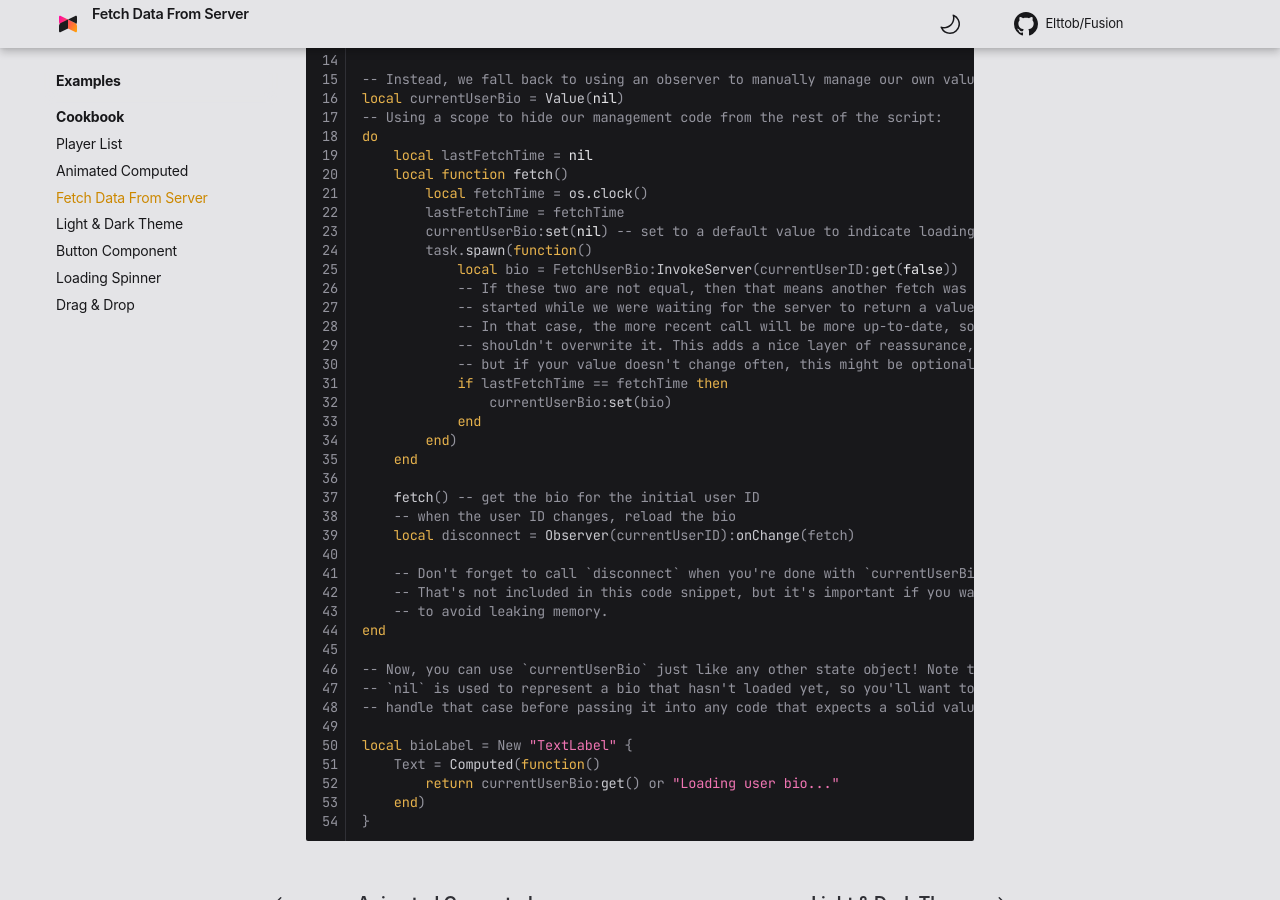
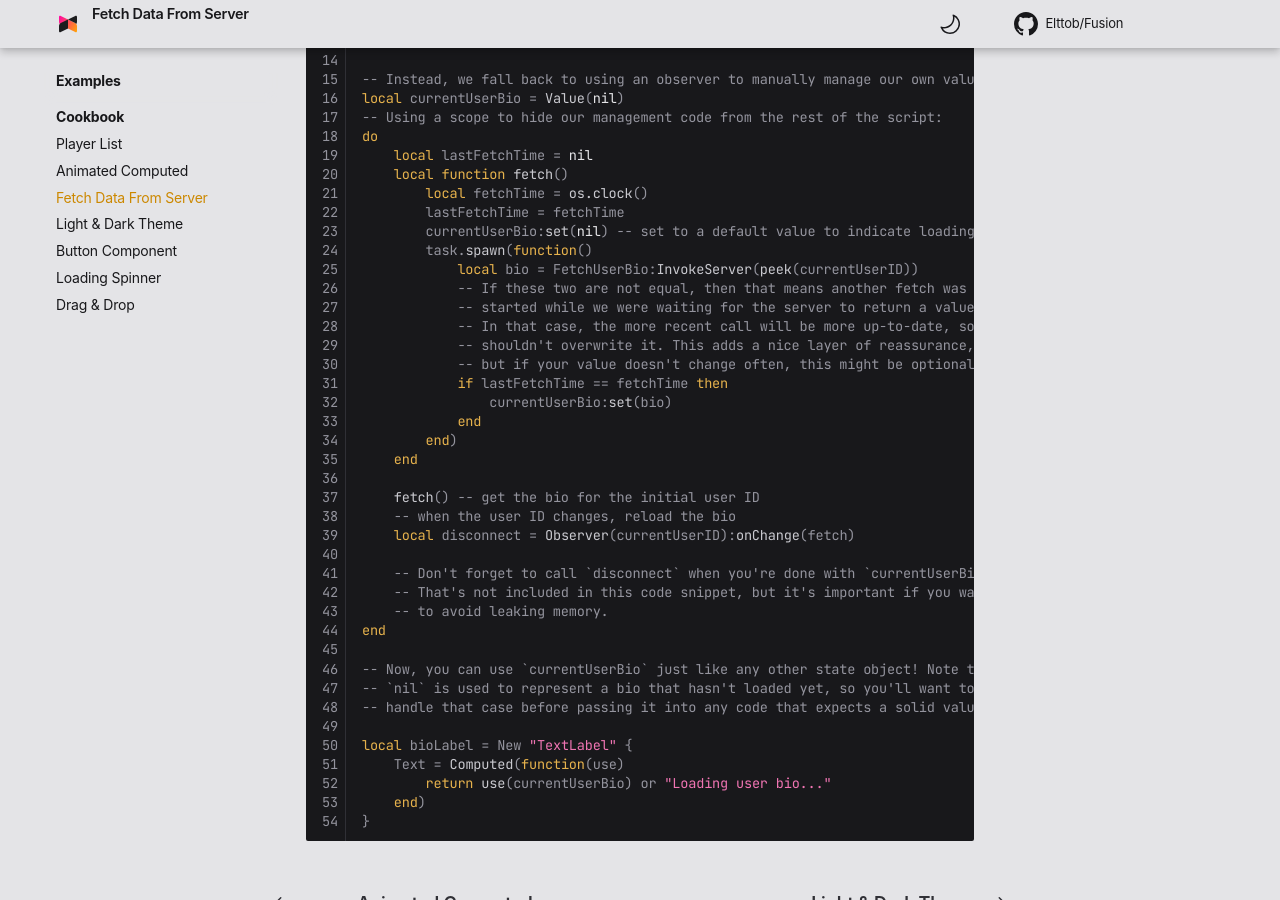
Before and after one commit to dphfox/Fusion, an MkDocs documentation site: the page built from docs/examples/cookbook/fetch-data-from-server.md, in a window 1280 px wide and 900 px high, scrolled down 435 px. Built offline with MkDocs 1.6.1 and Material for MkDocs 9.7.7, drawn with Linux system fonts in a browser that asks for light colours; some web fonts are replaced; comment, search, counter and statistics services are not loaded; the version menu is left out.

Commit message:
Update Fetch Data From Server cookbook

````diff
--- a/docs/examples/cookbook/fetch-data-from-server.md
+++ b/docs/examples/cookbook/fetch-data-from-server.md
@@ -23,7 +23,7 @@ do
 		lastFetchTime = fetchTime
 		currentUserBio:set(nil) -- set to a default value to indicate loading
 		task.spawn(function()
-			local bio = FetchUserBio:InvokeServer(currentUserID:get(false))
+			local bio = FetchUserBio:InvokeServer(peek(currentUserID))
 			-- If these two are not equal, then that means another fetch was
 			-- started while we were waiting for the server to return a value.
 			-- In that case, the more recent call will be more up-to-date, so we
@@ -49,8 +49,8 @@ end
 -- handle that case before passing it into any code that expects a solid value.
 
 local bioLabel = New "TextLabel" {
-	Text = Computed(function()
-		return currentUserBio:get() or "Loading user bio..."
+	Text = Computed(function(use)
+		return use(currentUserBio) or "Loading user bio..."
 	end)
 }
 ```
````
